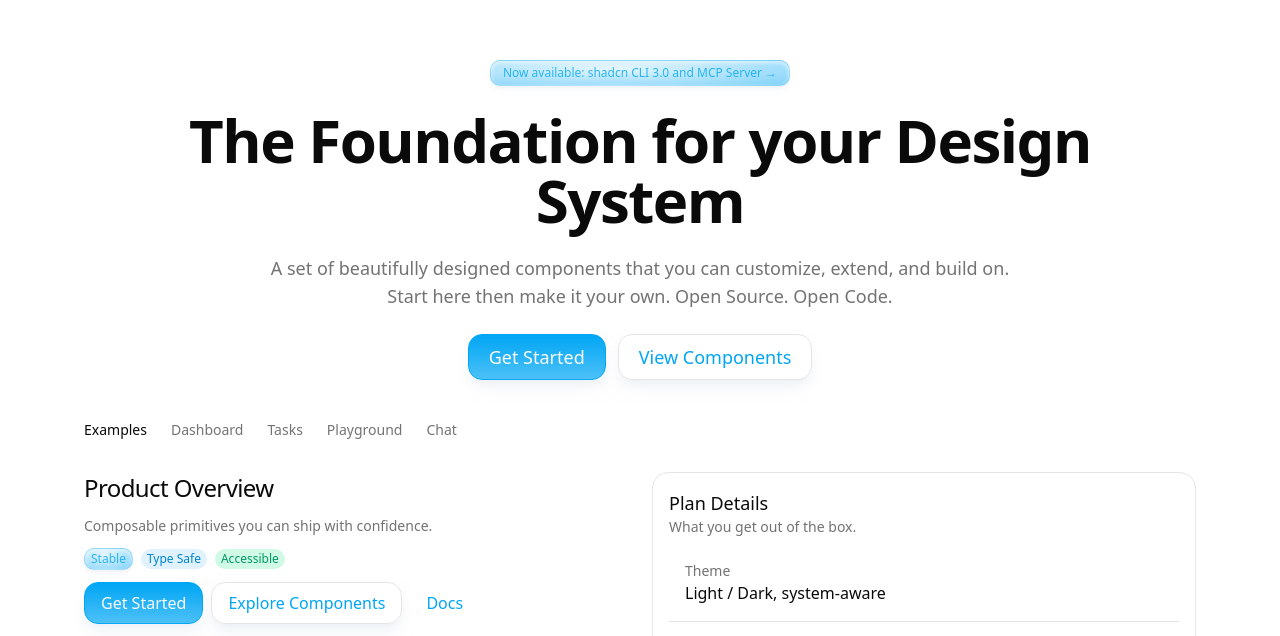
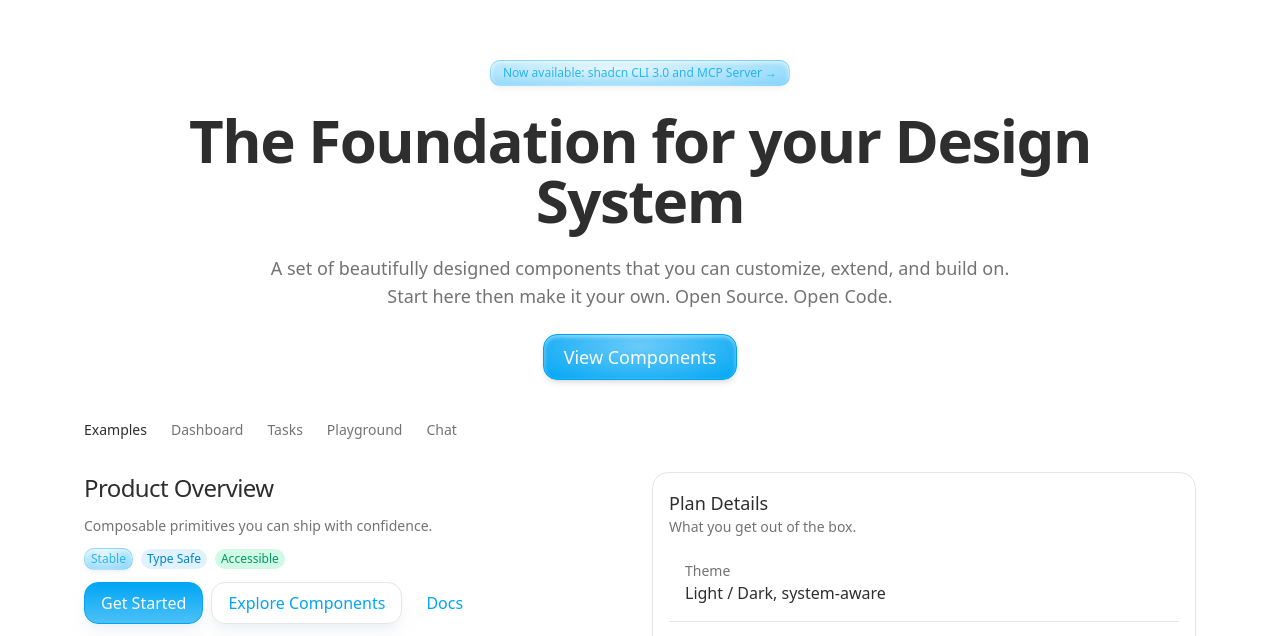
Before and after one commit to SuperAce100/design-system, a Next.js app: page / in a window 1280 px wide. Shown: the part 164-800 px from the top of the page. Built offline with nearby package versions, Linux system fonts and the light colour scheme.

Commit message:
Update homepage

```diff
--- a/app/globals.css
+++ b/app/globals.css
@@ -46,7 +46,7 @@
 :root {
   --radius: 0.625rem;
   --background: oklch(1 0 0);
-  --foreground: oklch(0.145 0 0);
+  --foreground: oklch(0.3 0 0);
   --card: oklch(1 0 0);
   --card-foreground: oklch(0.145 0 0);
   --popover: oklch(1 0 0);
--- a/app/page.tsx
+++ b/app/page.tsx
@@ -59,9 +59,8 @@ export default function Home() {
           Start here then make it your own. Open Source. Open Code.
         </p>
         <div className="flex items-center gap-3">
-          <Button size="lg">Get Started</Button>
-          <Button variant="outline" size="lg">
-            View Components
+          <Button variant="fancy" size="lg" asChild>
+            <Link href="/components">View Components</Link>
           </Button>
         </div>
       </header>
@@ -102,7 +101,6 @@ export default function Home() {
 
         {activeTab === "chat" && <ChatExample />}
 
-
         <div className="pb-10" />
       </main>
     </div>
```
